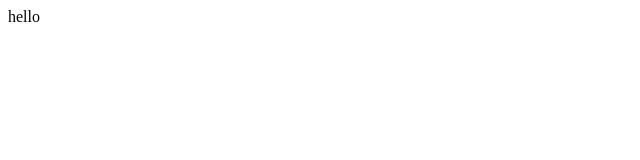
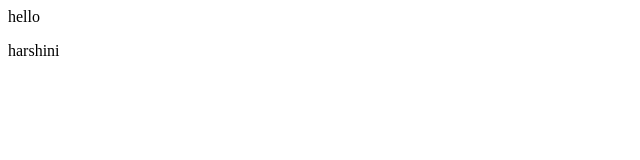
Before and after one commit to Harshini-Thiriveedhi/git-demo, a plain HTML site: page index.html in a window 1280 px wide. Shown: the full height of the page, 0-640 px from the left. Drawn offline with Linux system fonts and the light colour scheme.

Commit message:
add new feature

```diff
--- a/index.html
+++ b/index.html
@@ -1 +1,2 @@
 <p> hello</p>
+<p>harshini</p>
```
